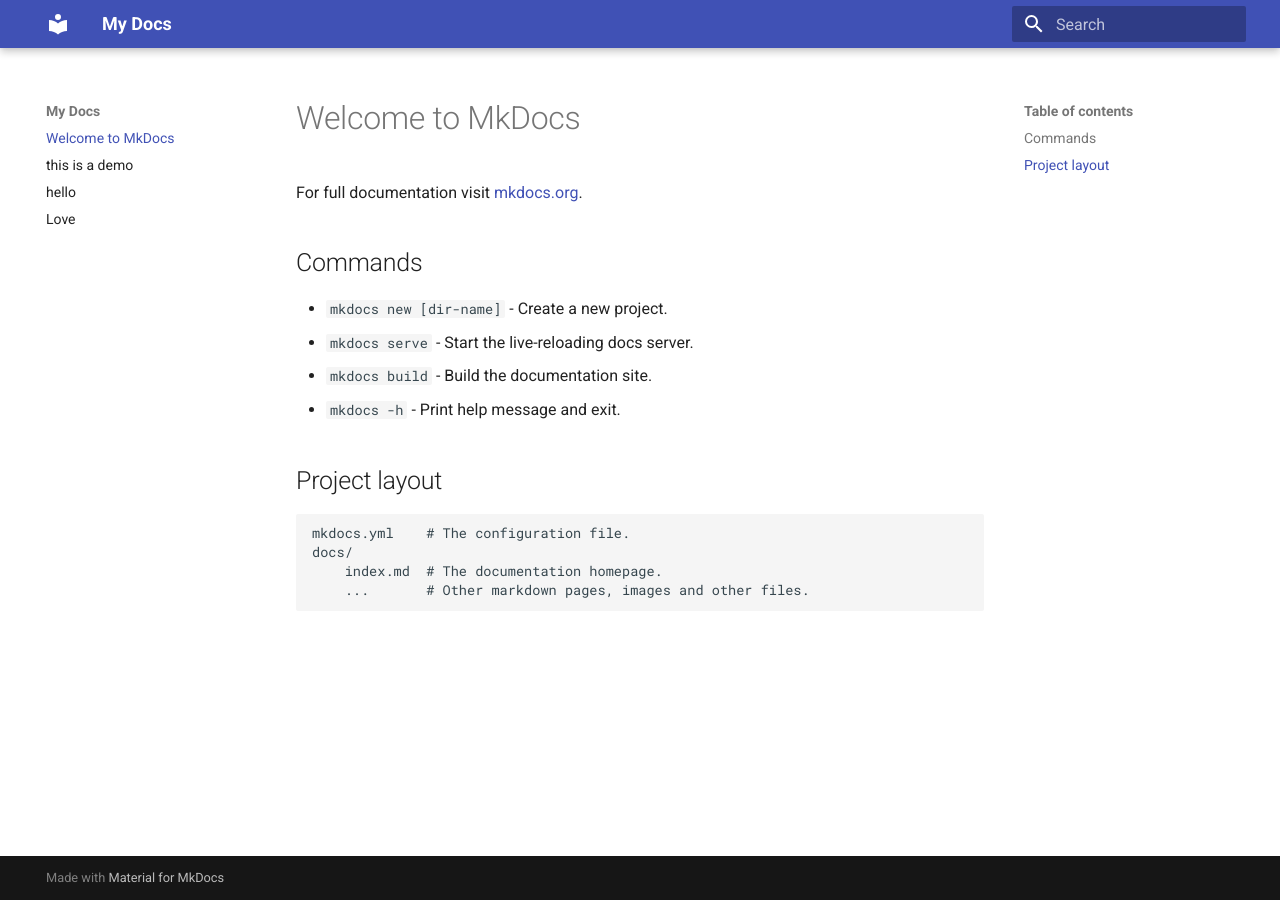
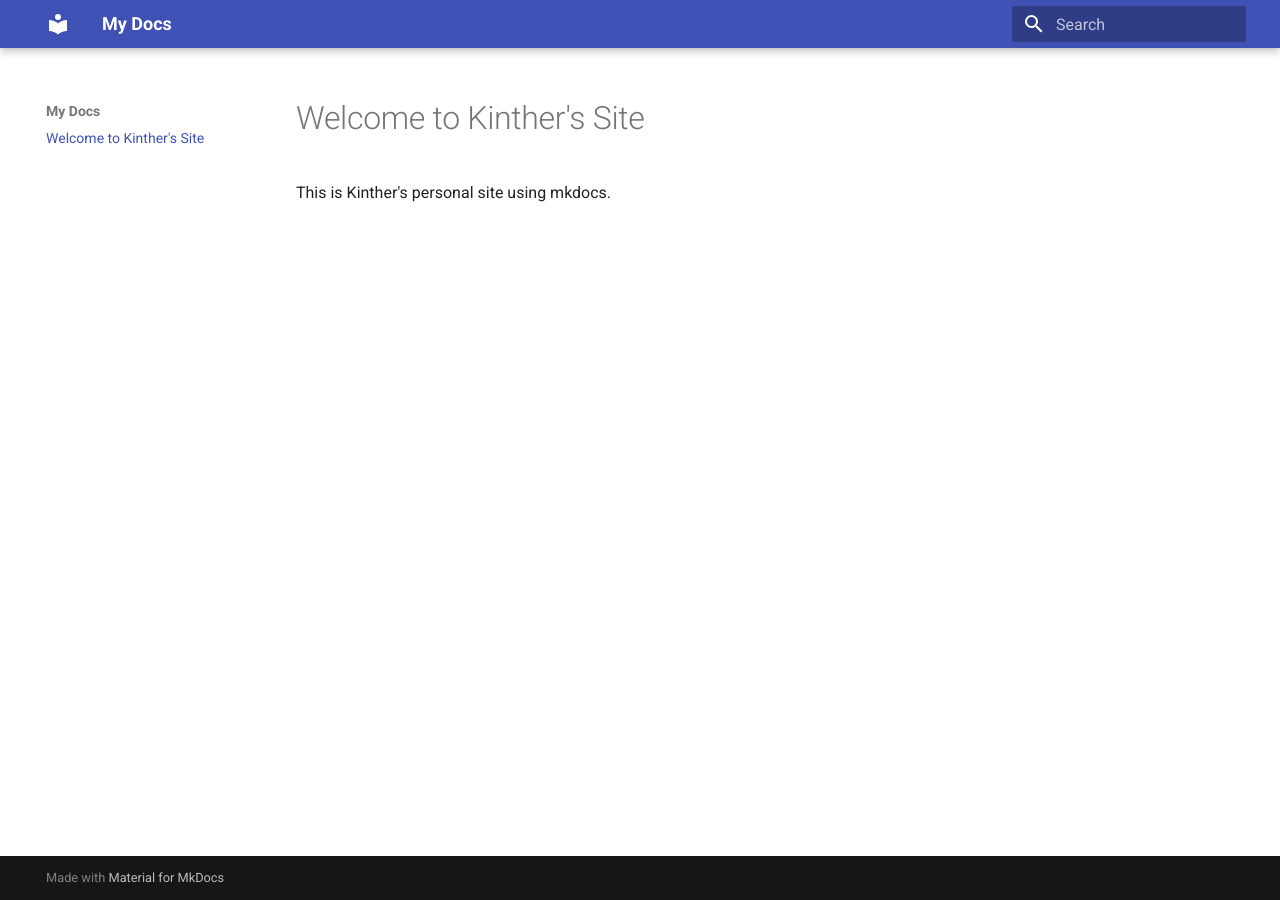
Before and after one commit to kinthero/site, an MkDocs documentation site: the page built from docs/index.md, in a window 1280 px wide. Built offline with MkDocs 1.6.1 and Material for MkDocs 9.7.7, drawn with Linux system fonts in a browser that asks for light colours.

Commit message:
clean site

```diff
--- a/docs/index.md
+++ b/docs/index.md
@@ -1,17 +1,3 @@
-# Welcome to MkDocs
+# Welcome to Kinther's Site
 
-For full documentation visit [mkdocs.org](https://www.mkdocs.org).
-
-## Commands
-
-* `mkdocs new [dir-name]` - Create a new project.
-* `mkdocs serve` - Start the live-reloading docs server.
-* `mkdocs build` - Build the documentation site.
-* `mkdocs -h` - Print help message and exit.
-
-## Project layout
-
-    mkdocs.yml    # The configuration file.
-    docs/
-        index.md  # The documentation homepage.
-        ...       # Other markdown pages, images and other files.
+This is Kinther's personal site using mkdocs.
```
Also changed, not shown: docs/demo.md (deleted, +0 -3 lines), docs/hello.md (deleted, +0 -3 lines), docs/love.md (deleted, +0 -3 lines), 1 other file.
